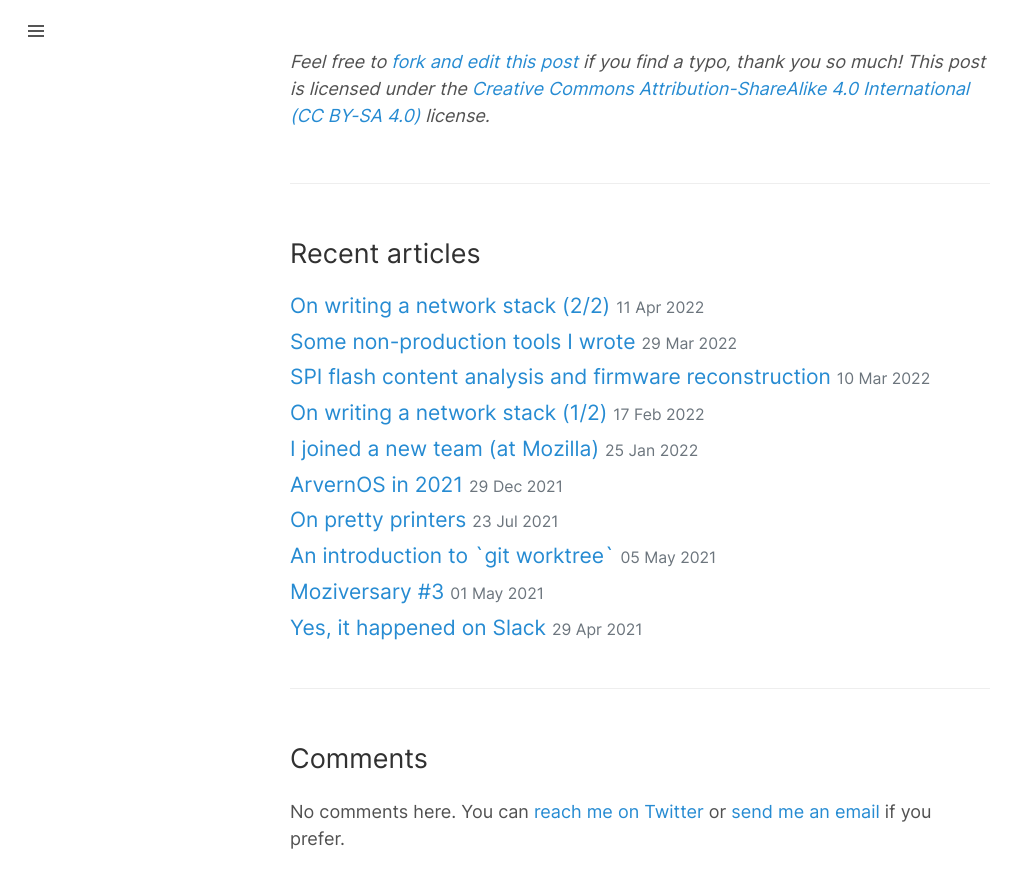
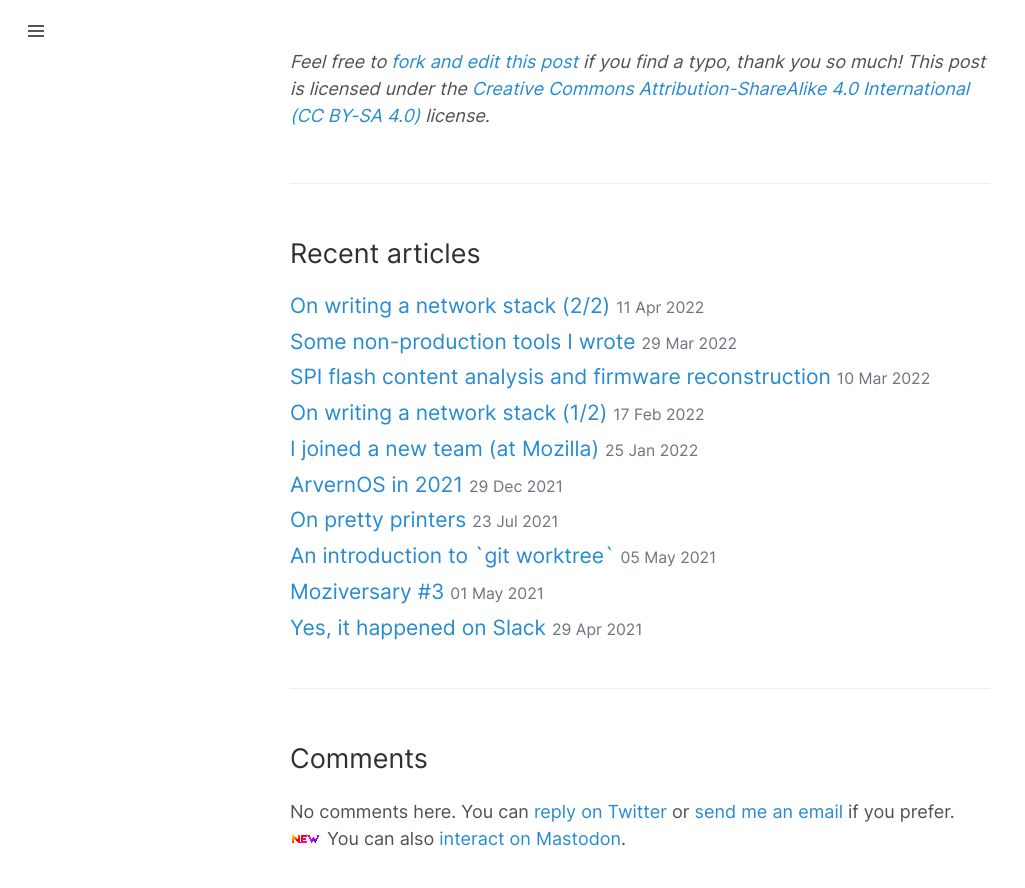
Before and after one commit to willdurand/willdurand.github.io, a Jekyll site: the page built from _posts/2022-05-01-moziversary-4.md, in a window 1280 px wide and 900 px high, scrolled down 2485 px. Shown: the top 888 px of the window, without its empty margins (0-1025 px from the left). Built offline with Jekyll 4.4.1, drawn with Linux system fonts in a browser that asks for light colours; some of the changed lines change nothing that is shown.

Commit message:
add social ids in 2022-05-01-moziversary-4

```diff
--- a/_posts/2022-05-01-moziversary-4.md
+++ b/_posts/2022-05-01-moziversary-4.md
@@ -4,6 +4,8 @@ title: "Moziversary #4"
 location: "Freiburg, Germany"
 image: /images/posts/2022/05/moziversary-4-social.webp
 tags: [mozilla]
+tweet_id: 1520687934856470530
+mastodon_id: 108225742381978909
 ---
 
 _Today is my fourth Moziversary 🎂 I have been working at Mozilla as a full-time
```
